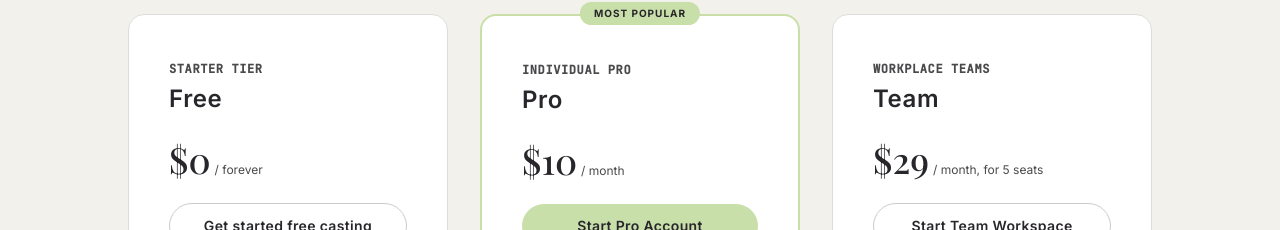
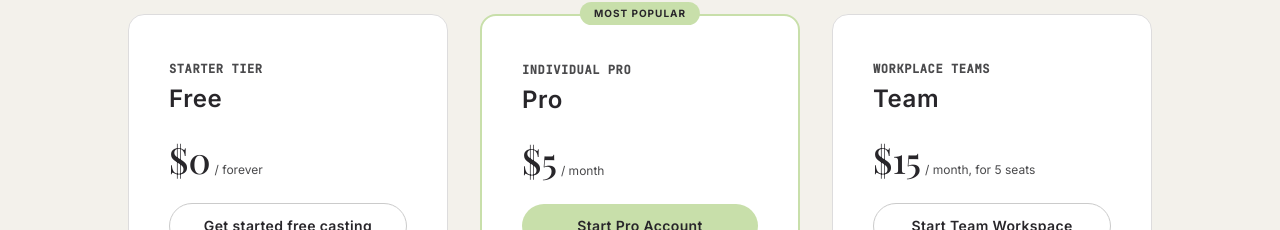
Before and after one commit to francisezeuduusa-spec/dailynotion-frontend, a React (Vite) app: page / in a window 1280 px wide. Shown: the part 2895-3125 px from the top of the page. Built offline with nearby package versions, Linux system fonts and the light colour scheme; a web font is replaced by a local one.

Commit message:
fix: update landing page pricing to Pro $5/mo, Team $15/mo

```diff
--- a/src/components/LandingPage.tsx
+++ b/src/components/LandingPage.tsx
@@ -347,10 +347,10 @@ export const LandingPage: React.FC<LandingPageProps> = ({ onNavigate }) => {
 
               <div className="flex items-baseline gap-1">
                 <span className="font-serif text-4xl font-medium">
-                  {isYearly ? '$8.33' : '$10'}
+                  {isYearly ? '$3.75' : '$5'}
                 </span>
                 <span className="text-ash-gray text-xs">
-                  {isYearly ? '/ month, billed $100 annually' : '/ month'}
+                  {isYearly ? '/ month, billed $45 annually' : '/ month'}
                 </span>
               </div>
 
@@ -401,10 +401,10 @@ export const LandingPage: React.FC<LandingPageProps> = ({ onNavigate }) => {
 
               <div className="flex items-baseline gap-1">
                 <span className="font-serif text-4xl font-medium">
-                  {isYearly ? '$24.16' : '$29'}
+                  {isYearly ? '$11.25' : '$15'}
                 </span>
                 <span className="text-ash-gray text-xs">
-                  {isYearly ? '/ month, billed $290 annually' : '/ month, for 5 seats'}
+                  {isYearly ? '/ month, billed $135 annually' : '/ month, for 5 seats'}
                 </span>
               </div>
 
```
